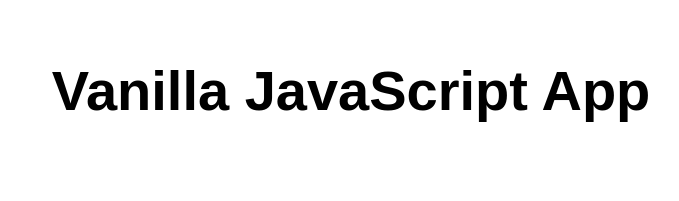
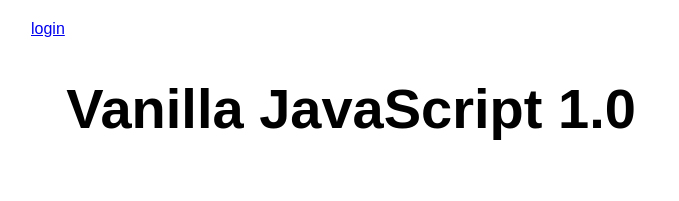
Before and after one commit to jgruppen/static-web-app-b2c, a website: page src/index.html in a window 1280 px wide. Shown: the whole page, without its empty margins (289-968 px from the left). Drawn offline with Linux system fonts and the light colour scheme.

Commit message:
b2c update

```diff
--- a/src/index.html
+++ b/src/index.html
@@ -10,7 +10,8 @@
 
 <body>
   <main>
-    <h1>Vanilla JavaScript App</h1>
+    <a href="/.auth/login/aadb2c">login</a>
+    <h1>Vanilla JavaScript 1.0</h1>
   </main>
 </body>
 
```
